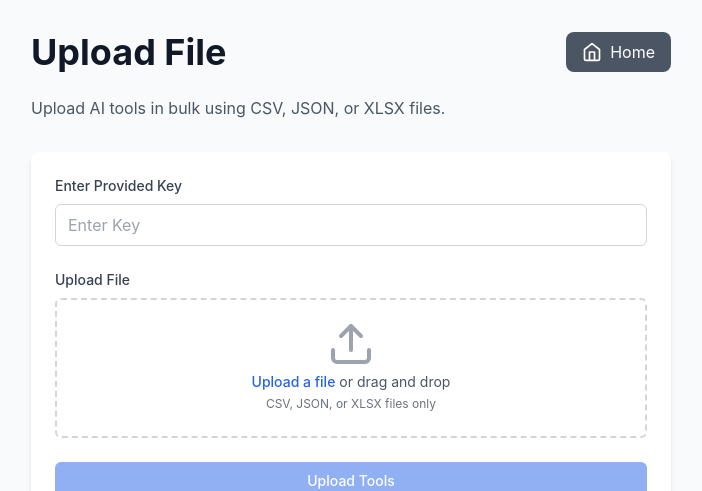
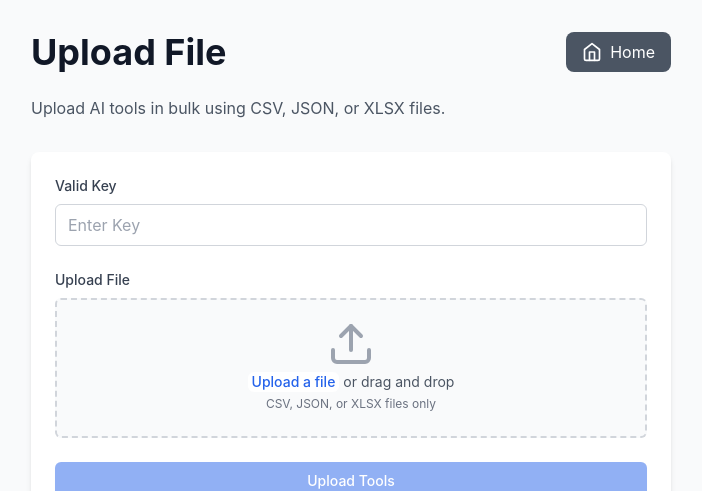
Before and after one commit to Shubhamcode70/All_AI, a React (Vite) app in the folder frontend/: page /admin in a window 1280 px wide. Shown: the top 491 px of the page, without its empty margins (289-991 px from the left). Built offline with nearby package versions, Linux system fonts and the light colour scheme.

Commit message:
admin jsx

```diff
--- a/frontend/src/pages/Admin.jsx
+++ b/frontend/src/pages/Admin.jsx
@@ -88,7 +88,8 @@ const Admin = () => {
   }
 
   return (
-    <div className="container mx-auto px-4 py-8 max-w-2xl dark:bg-gray-900 min-h-screen">
+    <div className="min-h-screen bg-gray-50 dark:bg-gray-900">
+      <div className="container mx-auto px-4 py-8 max-w-2xl">
         <header className="mb-8">
           <div className="flex justify-between items-center mb-6">
             <h1 className="text-4xl font-bold text-gray-900 dark:text-white">Upload File</h1>
@@ -107,14 +108,14 @@ const Admin = () => {
           <form onSubmit={handleSubmit} className="space-y-6">
             <div>
               <label htmlFor="admin-secret" className="block text-sm font-medium text-gray-700 dark:text-gray-300 mb-2">
-              Enter Provided Key
+                Valid Key
               </label>
               <input
                 id="admin-secret"
                 type="password"
                 value={adminSecret}
                 onChange={(e) => setAdminSecret(e.target.value)}
-              className="w-full px-3 py-2 border border-gray-300 dark:border-gray-600 rounded-md focus:outline-none focus:ring-2 focus:ring-blue-500 focus:border-transparent dark:bg-gray-700 dark:text-white"
+                className="w-full px-3 py-2 border border-gray-300 dark:border-gray-600 rounded-md focus:outline-none focus:ring-2 focus:ring-blue-500 focus:border-transparent bg-white dark:bg-gray-700 text-gray-900 dark:text-white"
                 placeholder="Enter Key"
                 required
               />
@@ -124,13 +125,13 @@ const Admin = () => {
               <label htmlFor="file-input" className="block text-sm font-medium text-gray-700 dark:text-gray-300 mb-2">
                 Upload File
               </label>
-            <div className="mt-1 flex justify-center px-6 pt-5 pb-6 border-2 border-gray-300 dark:border-gray-600 border-dashed rounded-md hover:border-gray-400 dark:hover:border-gray-500 transition-colors">
+              <div className="mt-1 flex justify-center px-6 pt-5 pb-6 border-2 border-gray-300 dark:border-gray-600 border-dashed rounded-md hover:border-gray-400 dark:hover:border-gray-500 transition-colors bg-gray-50 dark:bg-gray-700">
                 <div className="space-y-1 text-center">
                   <Upload className="mx-auto h-12 w-12 text-gray-400 dark:text-gray-500" />
                   <div className="flex text-sm text-gray-600 dark:text-gray-400">
                     <label
                       htmlFor="file-input"
-                    className="relative cursor-pointer bg-white dark:bg-gray-800 rounded-md font-medium text-blue-600 hover:text-blue-500 focus-within:outline-none focus-within:ring-2 focus-within:ring-offset-2 focus-within:ring-blue-500"
+                      className="relative cursor-pointer bg-white dark:bg-gray-800 rounded-md font-medium text-blue-600 hover:text-blue-500 focus-within:outline-none focus-within:ring-2 focus-within:ring-offset-2 focus-within:ring-blue-500 px-1"
                     >
                       <span>Upload a file</span>
                       <input
@@ -204,6 +205,7 @@ const Admin = () => {
           </div>
         </div>
       </div>
+    </div>
   )
 }
 
```
Lines whose indentation alone changed are shown as unchanged.
